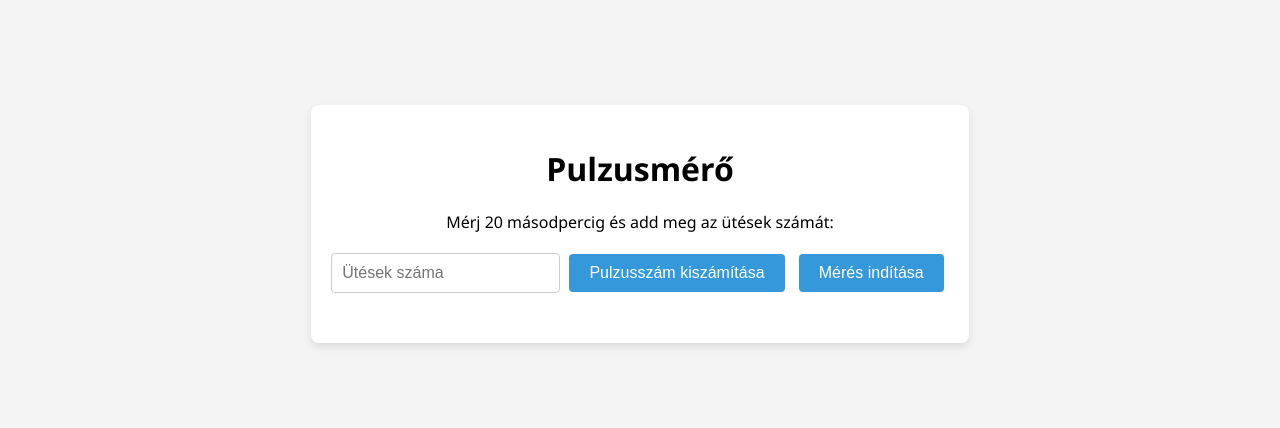
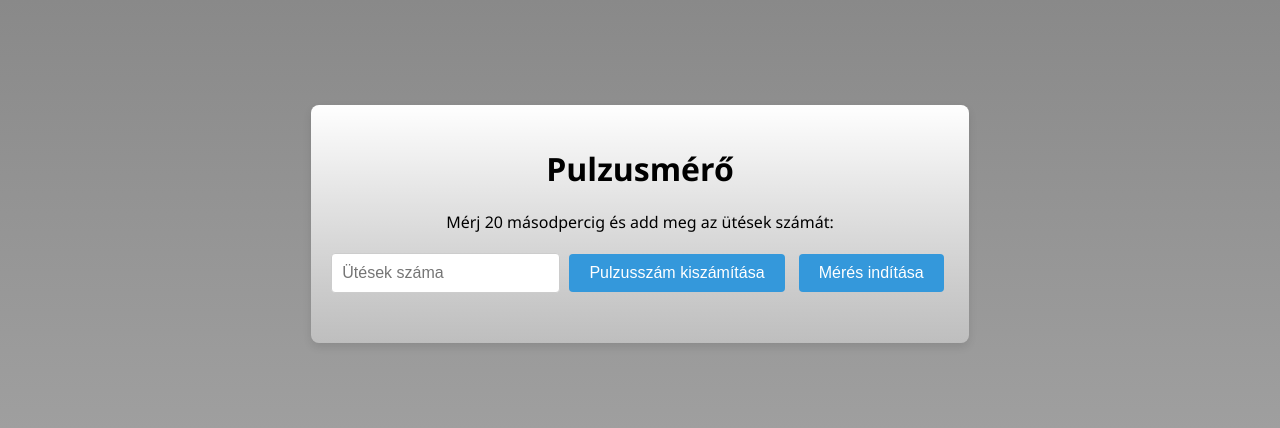
Before and after one commit to pufffissal/bpm, a plain HTML site: page index.html in a window 1280 px wide. Shown: the part 176-604 px from the top of the page. Drawn offline with Linux system fonts and the light colour scheme.

Commit message:
Update styles.css

```diff
--- a/styles.css
+++ b/styles.css
@@ -5,12 +5,12 @@ body {
   align-items: center;
   height: 100vh;
   margin: 0;
-  background-color: #f4f4f4;
+  background: linear-gradient(gray, darkgray)
 }
 
 .container {
   text-align: center;
-  background-color: #fff;
+  background: linear-gradient(white, #ffffff5a);
   border-radius: 8px;
   padding: 20px;
   box-shadow: 0 4px 8px rgba(0, 0, 0, 0.1);
```
